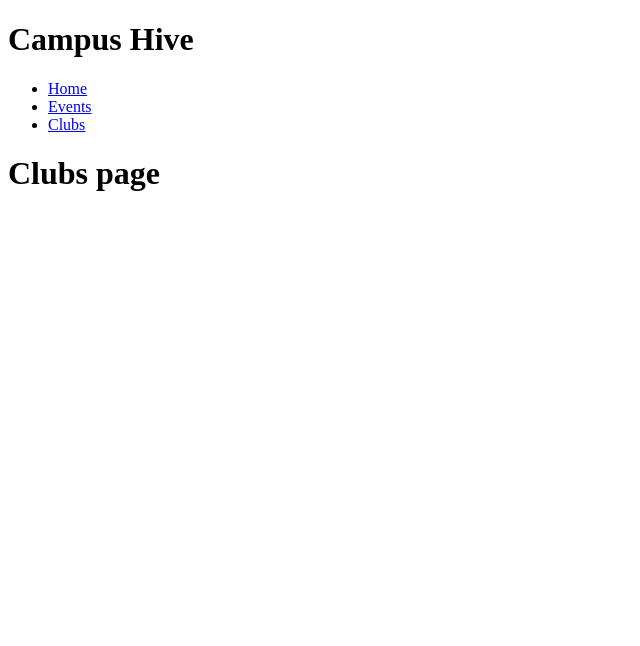
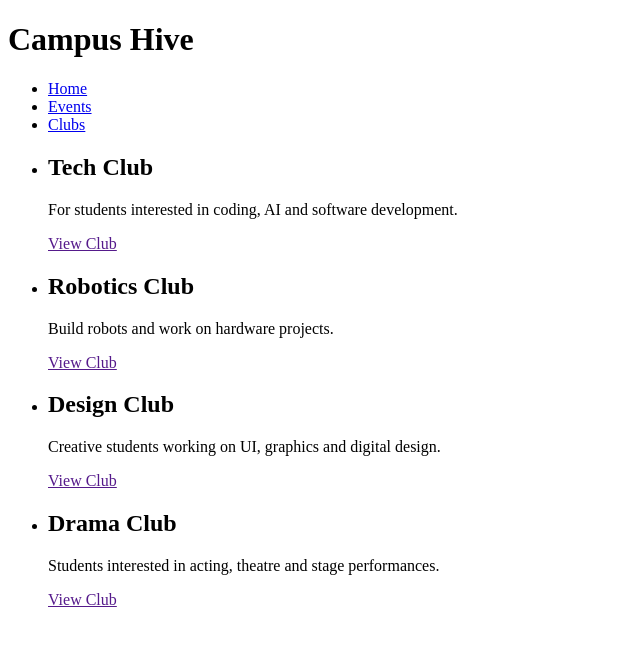
Before and after one commit to himank-03/Campus-Hive, a website: page clubs.html in a window 1280 px wide. Shown: the whole page, without its empty margins (0-640 px from the left). Drawn offline with Linux system fonts and the light colour scheme.

Commit message:
Upadated Clubs page

```diff
--- a/clubs.html
+++ b/clubs.html
@@ -16,7 +16,31 @@
     </ul>
   </nav>
 </header>
-
-<h1>Clubs page</h1>
+<main>
+  <section>
+    <ul>
+      <li>
+        <h2>Tech Club</h2>
+        <p>For students interested in coding, AI and software development.</p>
+        <a href="">View Club</a>
+      </li>
+      <li>
+        <h2>Robotics Club</h2>
+        <p>Build robots and work on hardware projects.</p>
+        <a href="">View Club</a>
+      </li>
+      <li>
+        <h2>Design Club</h2>
+        <p>Creative students working on UI, graphics and digital design.</p>
+        <a href="">View Club</a>
+      </li>
+      <li>
+        <h2>Drama Club</h2>
+        <p>Students interested in acting, theatre and stage performances.</p>
+        <a href="">View Club</a>
+      </li>
+    </ul>
+  </section>
+</main>
 </body>
 </html>
```
